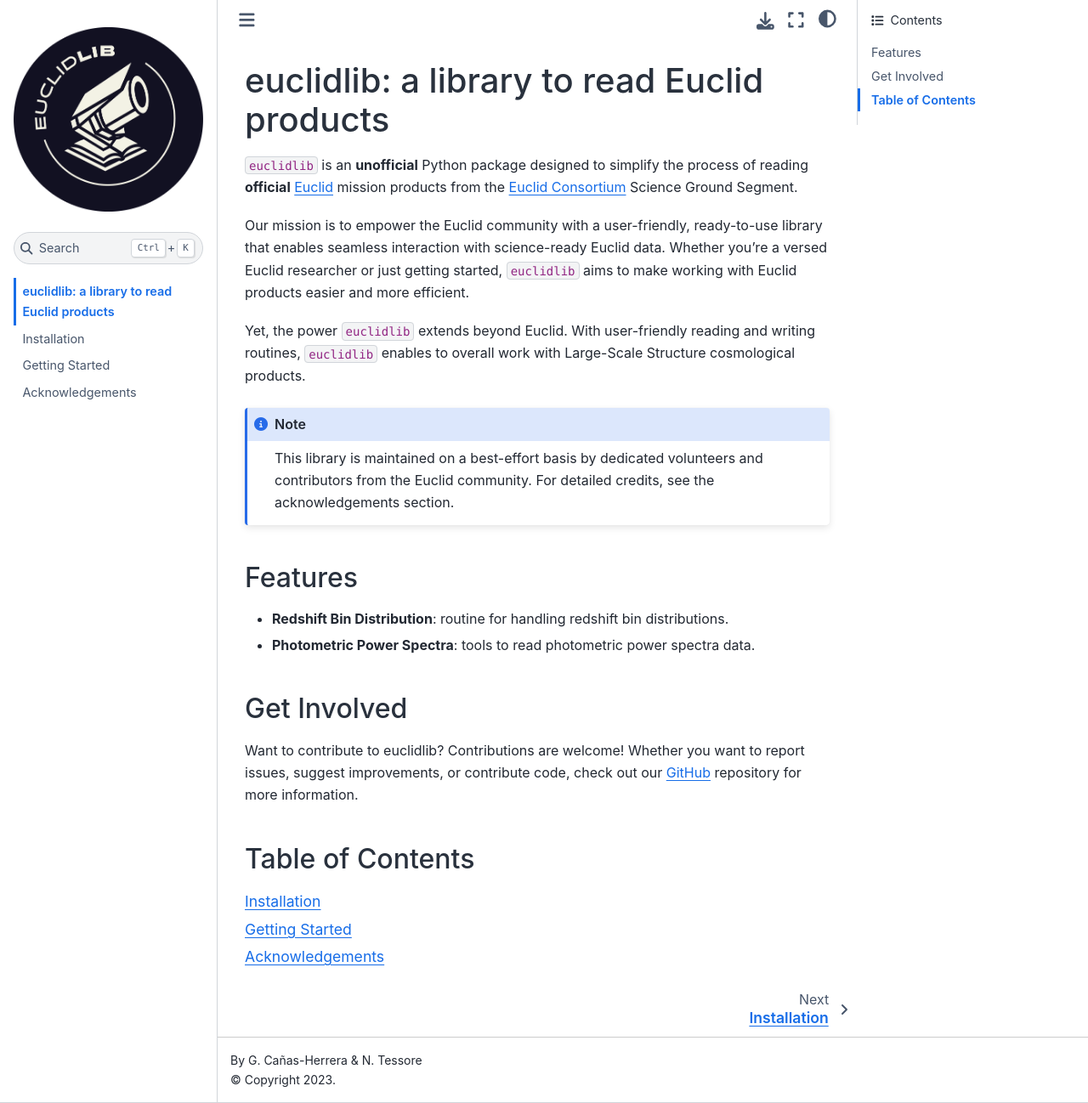
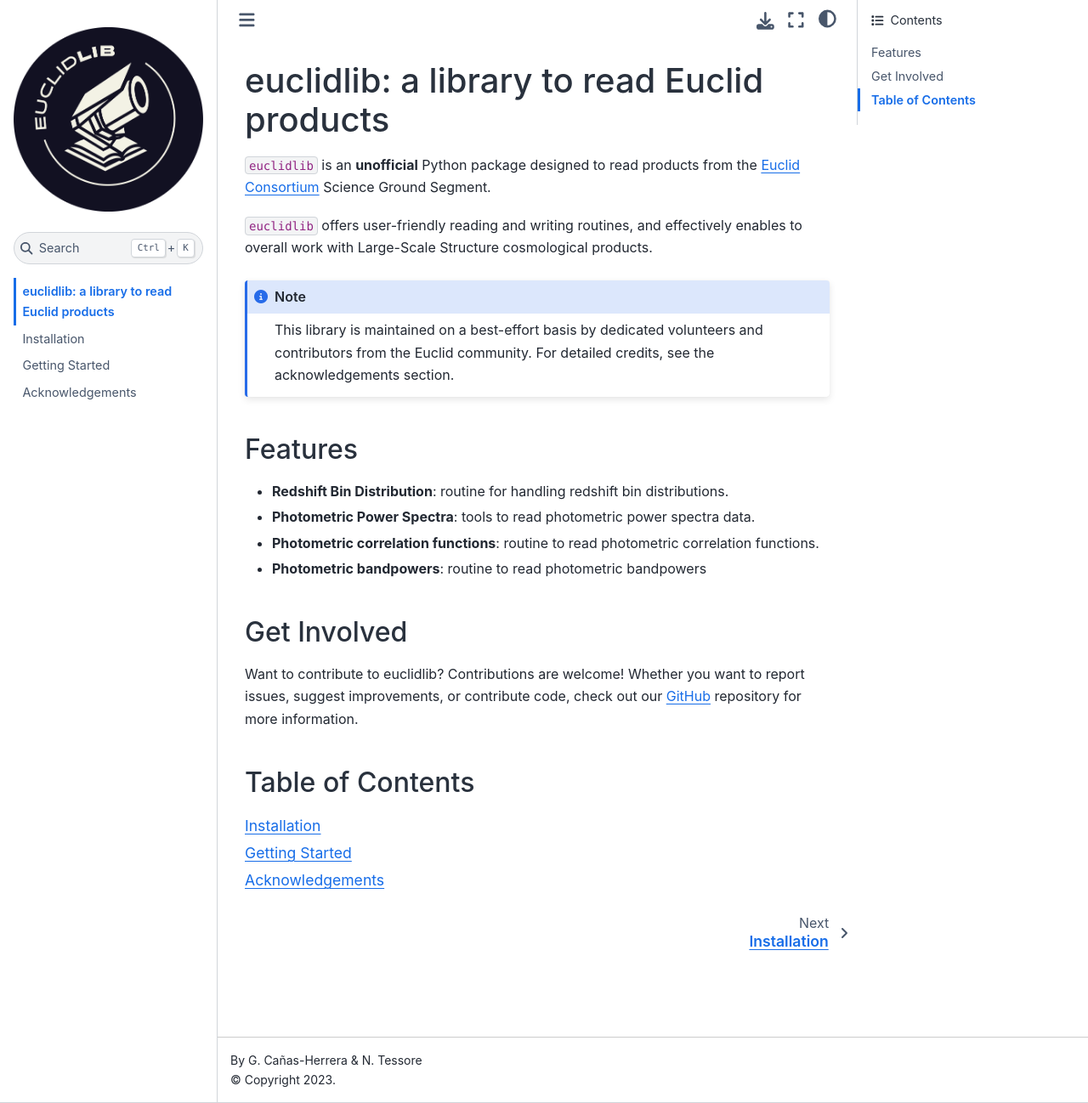
Before and after one commit to euclidlib/euclidlib, a Jupyter Book: the page built from docs/intro.md, in a window 1280 px wide and 1298 px high. Shown: the whole window at 85% size. Built offline with Jupyter Book 1.0.4 settings and Sphinx 7.4.7 and the Sphinx Book theme 1.1.4, drawn with Linux system fonts in a browser that asks for light colours.

Commit message:
Re-written docs intro

````diff
--- a/docs/intro.md
+++ b/docs/intro.md
@@ -1,10 +1,8 @@
 # euclidlib: a library to read Euclid products
 
-`euclidlib` is an **unofficial** Python package designed to simplify the process of reading **official** [Euclid](https://eas.esac.esa.int) mission products from the [Euclid Consortium](https://www.euclid-ec.org) Science Ground Segment.
+`euclidlib` is an **unofficial** Python package designed to read products from the [Euclid Consortium](https://www.euclid-ec.org) Science Ground Segment.
 
-Our mission is to empower the Euclid community with a user-friendly, ready-to-use library that enables seamless interaction with science-ready Euclid data. Whether you're a versed Euclid researcher or just getting started, `euclidlib` aims to make working with Euclid products easier and more efficient.
-
-Yet, the power `euclidlib` extends beyond Euclid. With user-friendly reading and writing routines, `euclidlib` enables to overall work with Large-Scale Structure cosmological products.
+`euclidlib` offers user-friendly reading and writing routines, and effectively enables to overall work with Large-Scale Structure cosmological products.
 
 ```{note}
 This library is maintained on a best-effort basis by dedicated volunteers and contributors from the Euclid community. For detailed credits, see the acknowledgements section.
@@ -14,6 +12,8 @@
 
 - **Redshift Bin Distribution**: routine for handling redshift bin distributions.
 - **Photometric Power Spectra**: tools to read photometric power spectra data.
+- **Photometric correlation functions**: routine to read photometric correlation functions.
+- **Photometric bandpowers**: routine to read photometric bandpowers
 
 ## Get Involved
 
````
